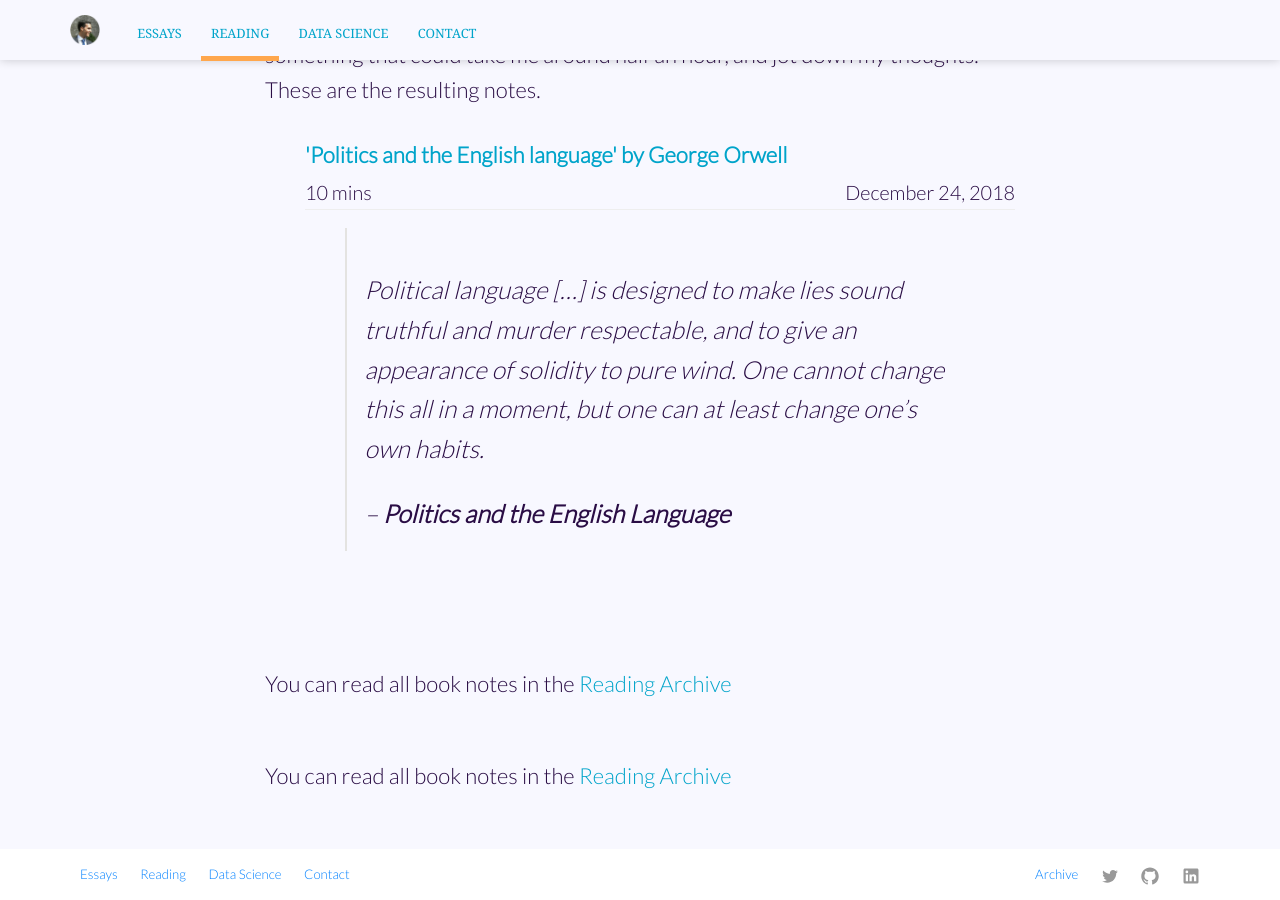
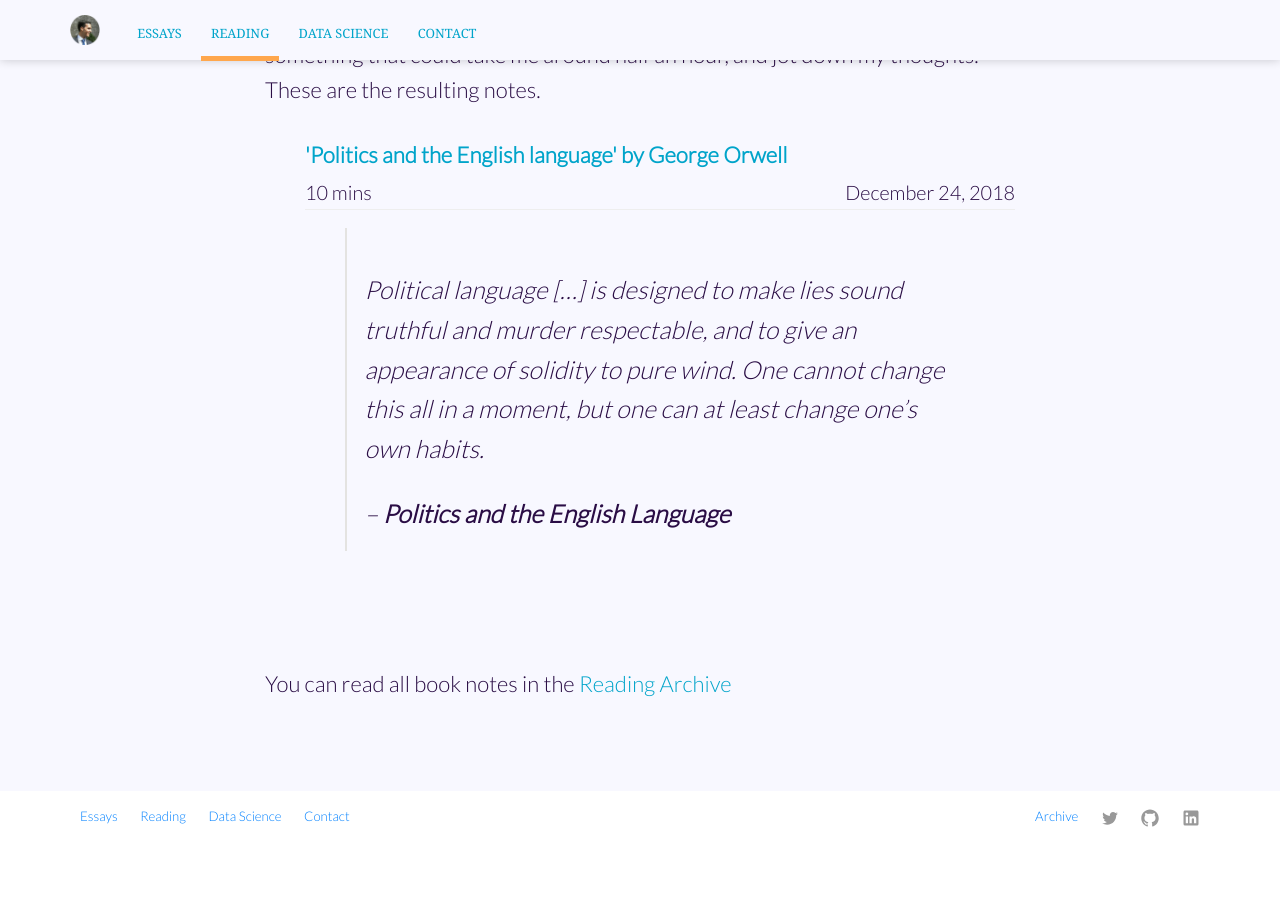
Before and after one commit to ohduran/ohduran.github.io, a Jekyll site: the page built from reading/index.html, in a window 1280 px wide and 900 px high, scrolled down 3062 px. Built offline with Jekyll 4.4.1, drawn with Linux system fonts in a browser that asks for light colours; nearby versions of some CDN libraries; after the commit the page ends 3905 px from its top, so only the background shows below that.

Commit message:
remove duplicate references to archive

```diff
--- a/reading/index.html
+++ b/reading/index.html
@@ -51,5 +51,4 @@ image:
 			{% endfor %}
 		<p class="" id="bottom-spaced">You can read all book notes in the <a class="blog-post" href="/reading/all">Reading Archive</a></p>
 	</ul>
-	<p class="">You can read all book notes in the <a class="blog-post" href="/reading/all">Reading Archive</a></p>
 </section>
```
